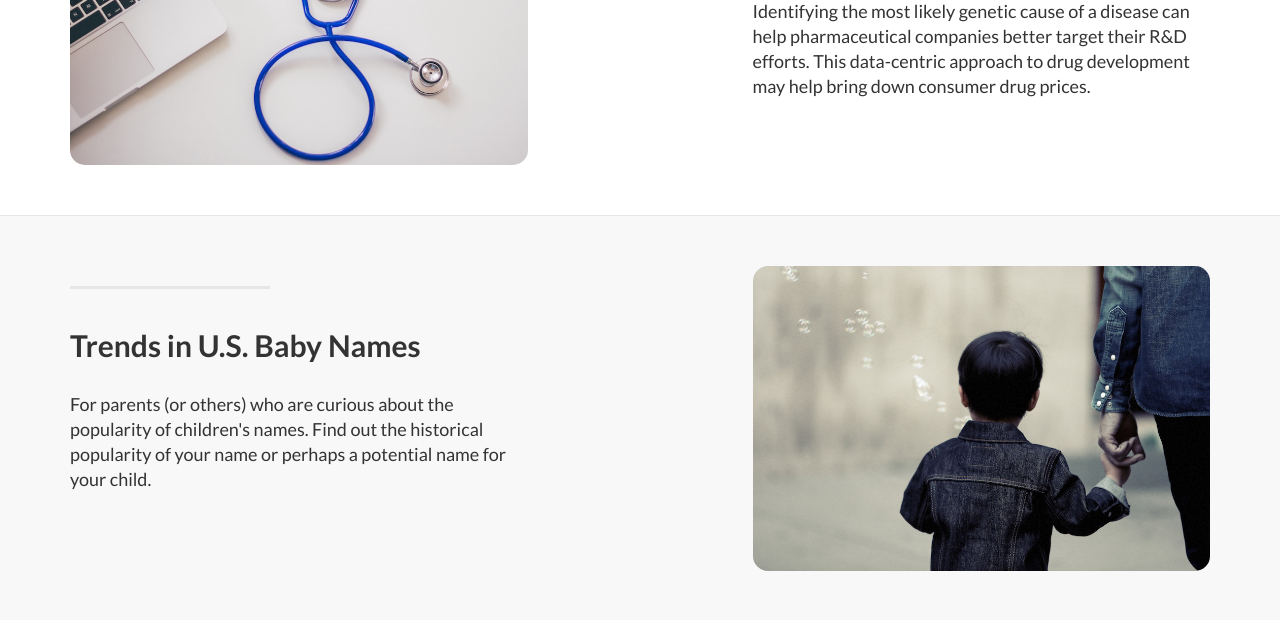
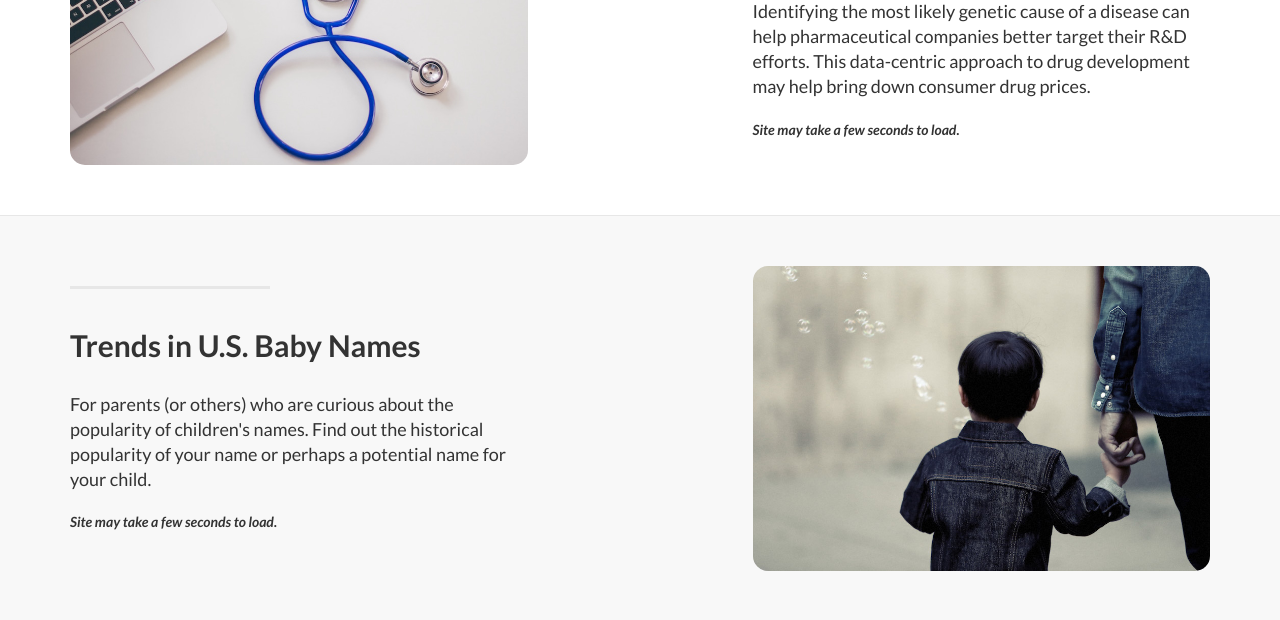
Before and after one commit to dbricare/dbricare.github.io, a plain HTML site: page index.html in a window 1280 px wide. Shown: the part 1360-1980 px from the top of the page. Drawn offline with Linux system fonts and the light colour scheme.

Commit message:
site slow warning added

```diff
--- a/index.html
+++ b/index.html
@@ -129,7 +129,7 @@
                     <hr class="section-heading-spacer">
                     <div class="clearfix"></div>
                     <h2 class="section-heading">Genetic Links to Health</h2>
-                    <p class="lead">Identifying the most likely genetic cause of a disease  can help pharmaceutical companies better target their R&D efforts. This data-centric approach to drug development may help bring down consumer drug prices.</p>
+                    <p class="lead">Identifying the most likely genetic cause of a disease  can help pharmaceutical companies better target their R&D efforts. This data-centric approach to drug development may help bring down consumer drug prices.</p><i>Site may take a few seconds to load.</i>
                 </div>
                 <div class="col-lg-5 col-sm-pull-6  col-sm-6">
                     <a href="http://genediseaselink.com"><img class="img-responsive rounded" src="img/gda.jpg" alt=""></a>
@@ -151,7 +151,7 @@
                     <hr class="section-heading-spacer">
                     <div class="clearfix"></div>
                     <h2 class="section-heading">Trends in U.S. Baby Names</h2>
-                    <p class="lead">For parents (or others) who are curious about the popularity of children's names. Find out the historical popularity of your name or perhaps a potential name for your child.</p>
+                    <p class="lead">For parents (or others) who are curious about the popularity of children's names. Find out the historical popularity of your name or perhaps a potential name for your child.</p><i>Site may take a few seconds to load.</i>
                 </div>
                 <div class="col-lg-5 col-lg-offset-2 col-sm-6">
                     <a href="http://babynamesus.herokuapp.com/"><img class="img-responsive rounded" src="img/child.jpg" alt=""></a>
```
